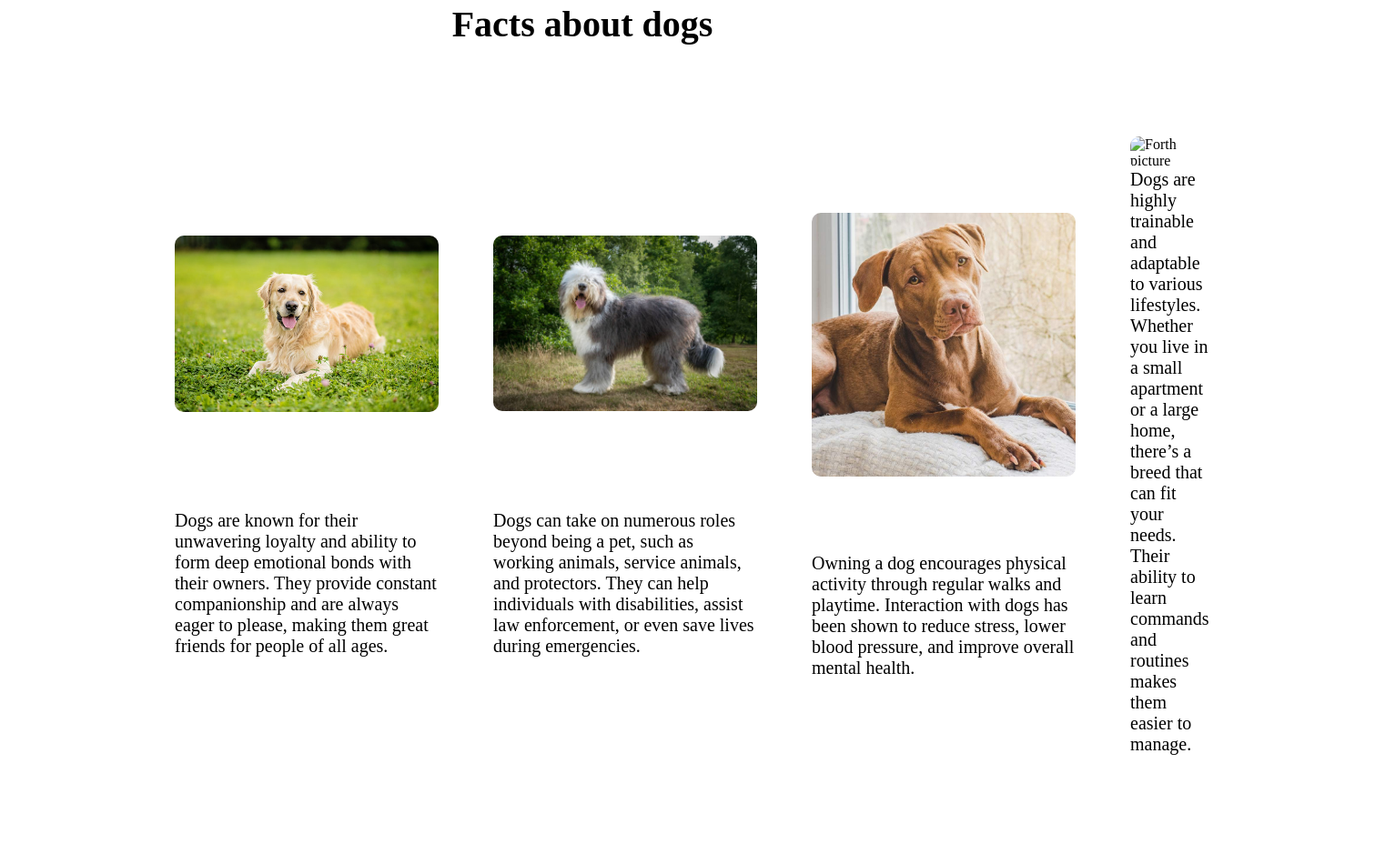
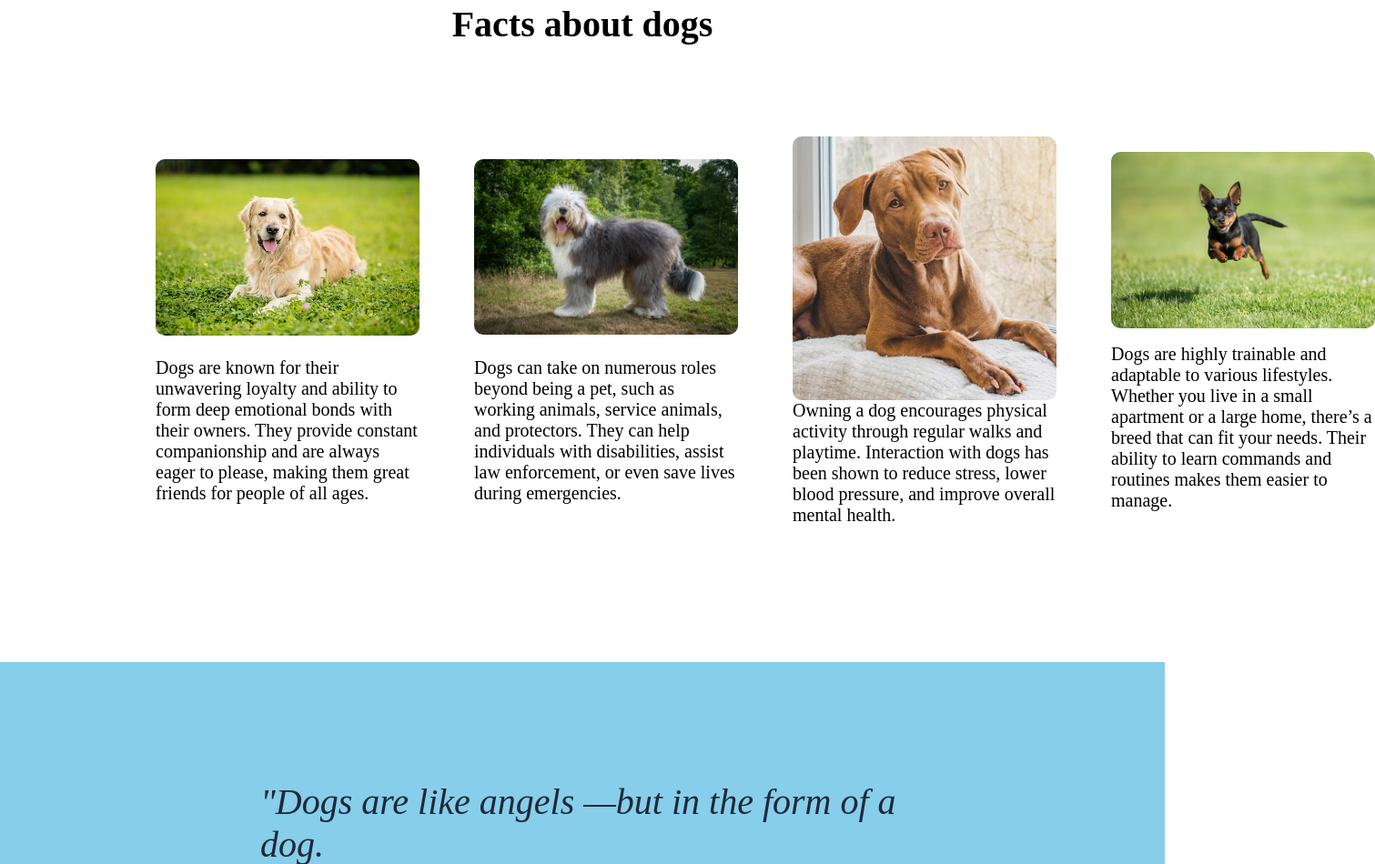
Before and after one commit to Yocker64/odin-landing-page, a plain HTML site: page index.html in a window 1280 px wide. Shown: the part 1118-2068 px from the top of the page at 91% size, 1511 px wide, since content can reach past the window. Drawn offline with Linux system fonts and the light colour scheme.

Commit message:
Add proper name to the page and final picture I deleted by accident

```diff
--- a/index.html
+++ b/index.html
@@ -3,7 +3,7 @@
 <head>
     <meta charset="UTF-8">
     <meta name="viewport" content="width=device-width, initial-scale=1.0">
-    <title>Document</title>
+    <title>Dogs</title>
     <link rel="stylesheet" href="index.css">
 </head>
 <body>
@@ -41,7 +41,7 @@
                 <p class="desc">Owning a dog encourages physical activity through regular walks and playtime. Interaction with dogs has been shown to reduce stress, lower blood pressure, and improve overall mental health.</p>
             </div>
             <div class="gallery-item">
-                <img src="images/foto-pro.jpg" alt="Forth picture">
+                <img src="images/chihuahua.jpg" alt="Forth picture">
                 <p class="desc">Dogs are highly trainable and adaptable to various lifestyles. Whether you live in a small apartment or a large home, there’s a breed that can fit your needs. Their ability to learn commands and routines makes them easier to manage.</p>
             </div>
         </div>
```
Also changed, not shown: images/chihuahua.jpg (added).
